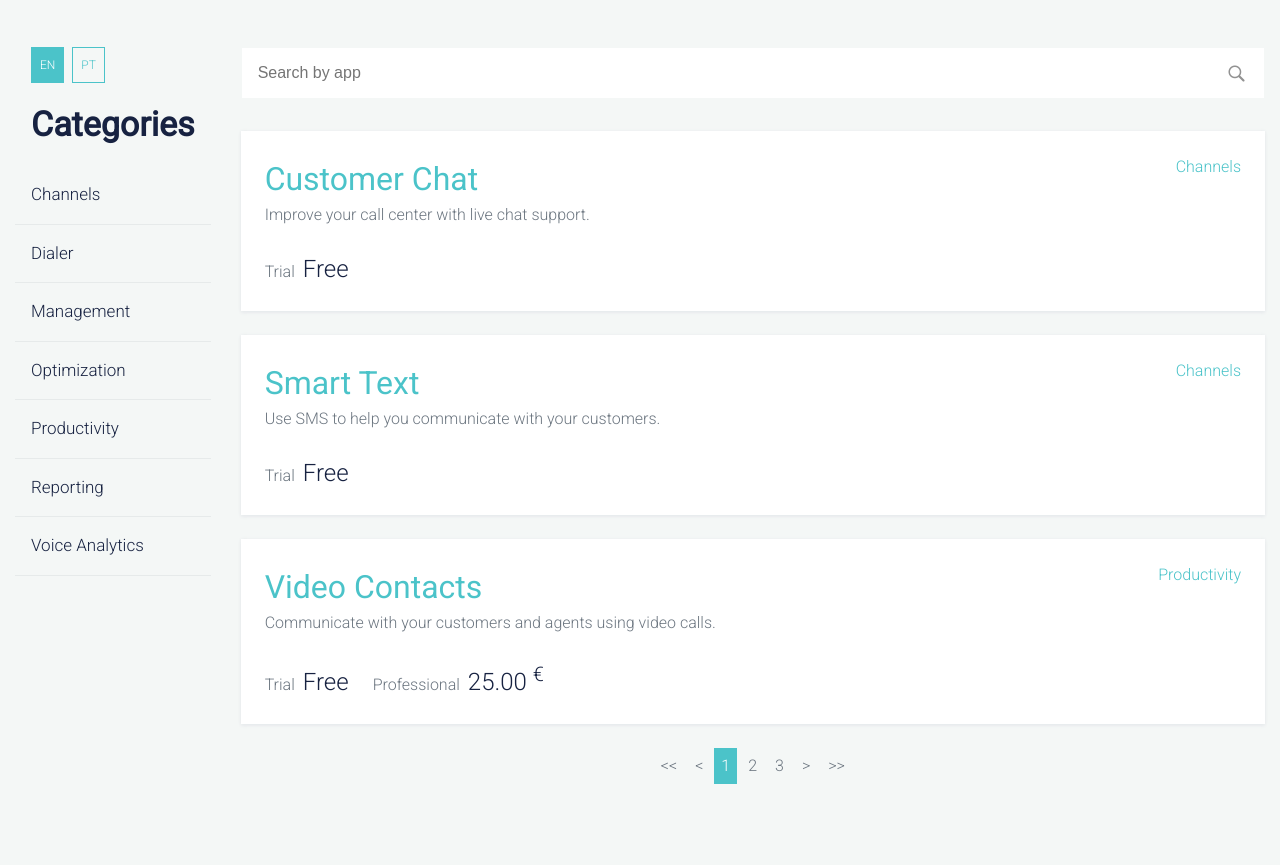
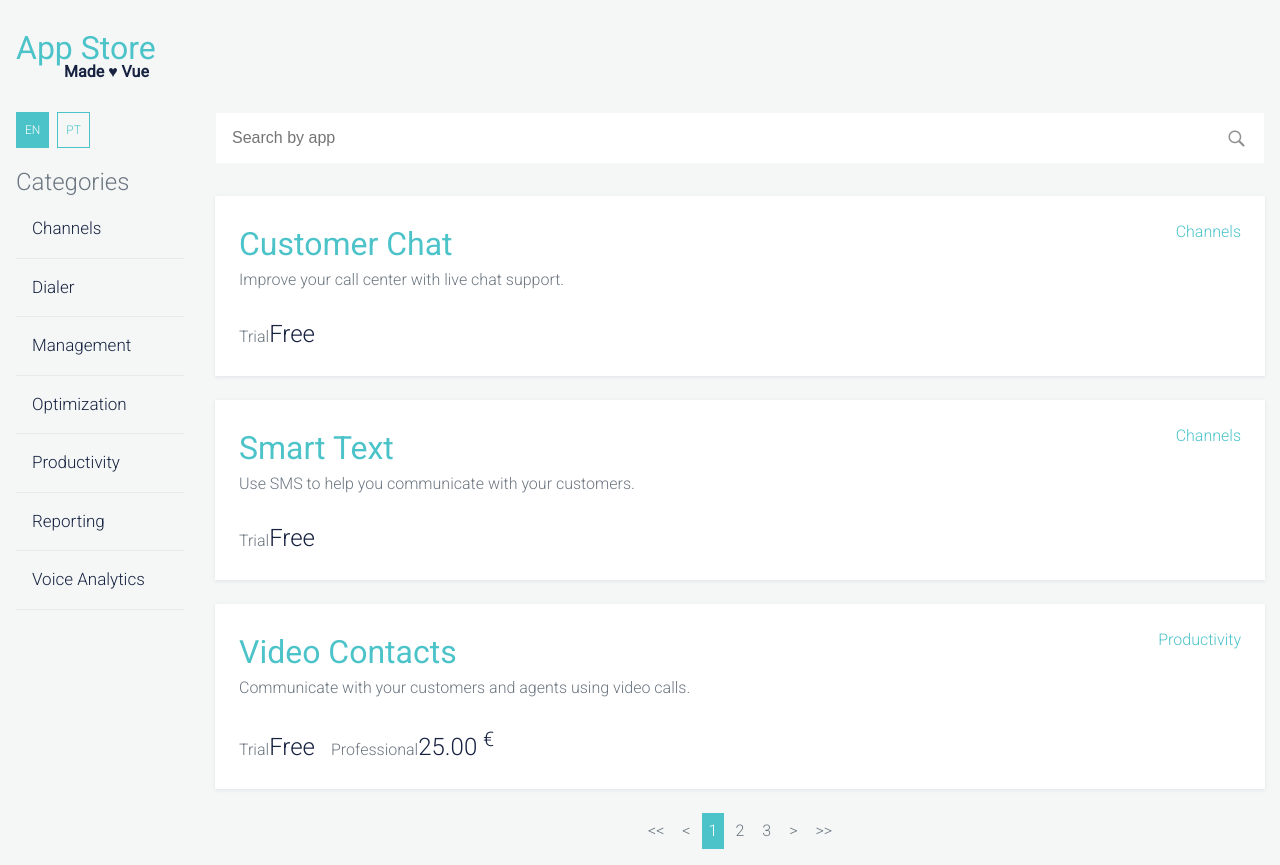
Before and after one commit to eliamartani/poco-app-store-vue, a Vue app: page / in a window 1280 px wide. Before the commit the page ends 831 px from the top, so only its background shows below. Built offline with nearby package versions, Linux system fonts and the light colour scheme.

Commit message:
feat: Add header

```diff
--- a/src/App.vue
+++ b/src/App.vue
@@ -1,16 +1,19 @@
 <template>
-  <div id="app" class="flex-container">
+  <div id="app">
     <template v-if="loading">
-      <loading />
+      <Loading />
     </template>
     <template v-else>
-      <aside v-if="!error">
-        <language />
-        <nav-categories />
-      </aside>
-      <main>
-        <application-list />
-      </main>
+      <Header />
+      <div class="flex-container">
+        <aside v-if="!error">
+          <Language />
+          <NavCategories />
+        </aside>
+        <main>
+          <ApplicationList />
+        </main>
+      </div>
     </template>
   </div>
 </template>
@@ -21,10 +24,11 @@ import { mapActions, mapGetters } from 'vuex'
 export default {
   name: 'App',
   components: {
-    'application-list': () => import('./components/application-list'),
-    language: () => import('./components/language'),
-    loading: () => import('./components/loading'),
-    'nav-categories': () => import('./components/nav-categories')
+    ApplicationList: () => import('./components/application-list'),
+    Header: () => import('./components/header'),
+    Language: () => import('./components/language'),
+    Loading: () => import('./components/loading'),
+    NavCategories: () => import('./components/nav-categories')
   },
   computed: {
     ...mapGetters(['error', 'loading'])
@@ -43,10 +47,12 @@ export default {
 #app {
   aside {
     flex: 0;
+    min-width: 200px;
     order: 1;
 
     @media (max-width: 768px) {
       box-sizing: border-box;
+      min-width: auto;
       width: 100%;
     }
   }
--- /dev/null
+++ b/src/components/header.vue
@@ -0,0 +1,31 @@
+<template>
+  <header>
+    <h1>App Store</h1>
+    <h2>Made ♥ Vue</h2>
+  </header>
+</template>
+
+<style lang="scss">
+header {
+  box-sizing: border-box;
+  padding: 2rem 1rem;
+
+  h1 {
+    line-height: 1;
+  }
+
+  h2 {
+    font-size: 1rem;
+    line-height: 1;
+    margin-left: 3rem;
+  }
+
+  @media (max-width: 768px) {
+    h1,
+    h2 {
+      margin-left: 0;
+      text-align: center;
+    }
+  }
+}
+</style>
--- a/src/components/nav-categories.vue
+++ b/src/components/nav-categories.vue
@@ -1,6 +1,6 @@
 <template>
   <nav class="nav-categories" v-cloak>
-    <h2>{{ $t('nav-categories.title') }}</h2>
+    <h3>{{ $t('nav-categories.title') }}</h3>
     <ul class="nav-menu">
       <li v-for="(item, index) in categories" :key="`${index}_${newId()}`">
         <button
@@ -33,6 +33,8 @@ export default {
 
 <style lang="scss">
 .nav-categories {
+  margin: 0 1rem;
+
   &__selected {
     button {
       appearance: none;
@@ -56,9 +58,15 @@ export default {
         margin-bottom: 0;
       }
     }
+
+    @media (max-width: 768px) {
+      margin: 0;
+    }
   }
 
-  h2 {
+  h3 {
+    color: var(--gray-dark);
+
     @media (max-width: 768px) {
       font-size: 1.25rem;
     }
@@ -71,8 +79,6 @@ export default {
   }
 
   .nav-menu {
-    margin-top: 1rem;
-
     @media (max-width: 768px) {
       margin-top: 1rem;
       overflow-x: auto;
--- a/src/styles/_global.scss
+++ b/src/styles/_global.scss
@@ -1,7 +1,7 @@
 .flex-container {
   display: flex;
   flex-flow: row wrap;
-  margin: 2rem auto;
+  margin: 0 auto;
   max-width: 1400px;
 
   @media (max-width: 768px) {
@@ -10,6 +10,9 @@
 
   & > * {
     flex: 1 100%;
-    padding: 15px;
+  }
+
+  main {
+    padding: 0 15px 1rem;
   }
 }
--- a/src/styles/_sanitize.scss
+++ b/src/styles/_sanitize.scss
@@ -24,13 +24,11 @@ h1 {
 
 h2 {
   font-size: 2.125rem;
-  padding: 0 1rem;
 }
 
 h3 {
   font-size: 1.5rem;
   font-weight: 300;
-  padding: 0 0.5rem;
 }
 
 p {
```
